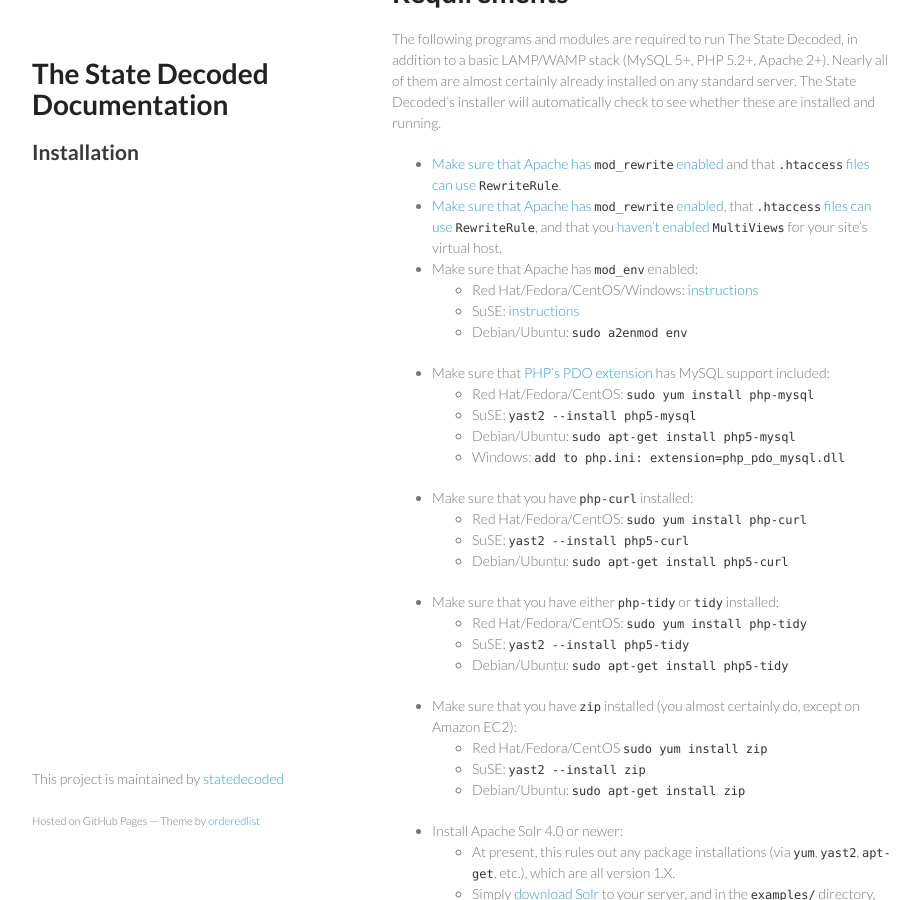
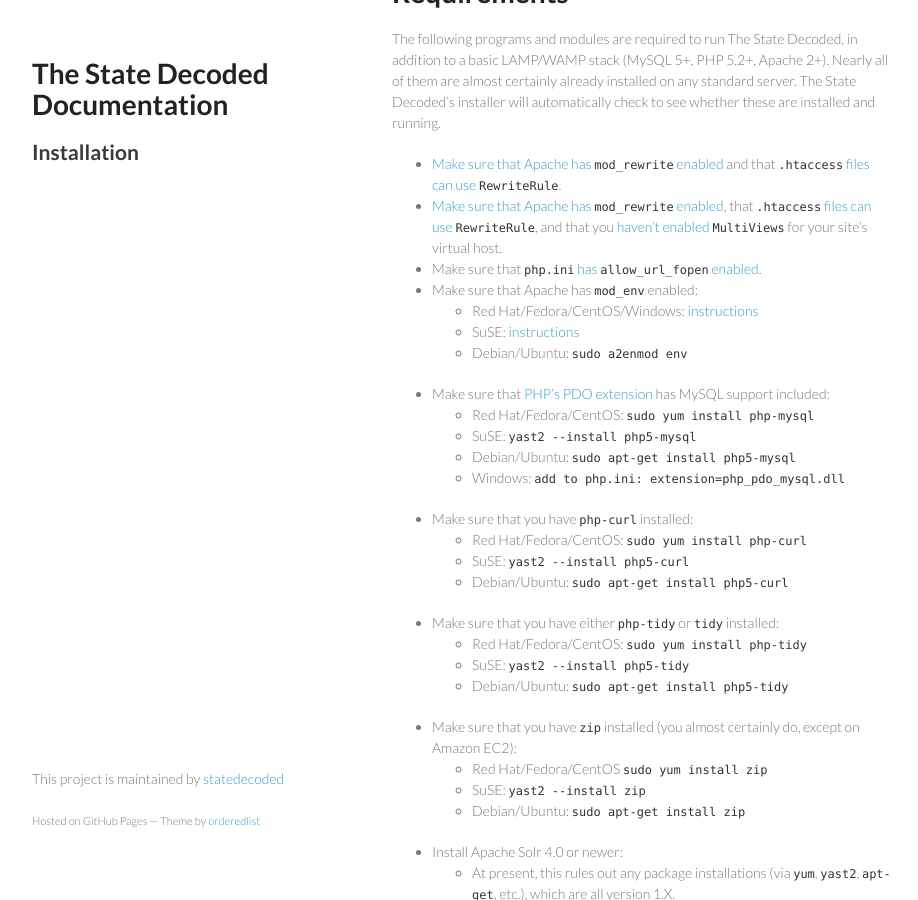
Before and after one commit to statedecoded/documentation, a Jekyll site: the page built from installation.md, in a window 1280 px wide and 900 px high, scrolled down 403 px. Shown: the whole window, without its empty margins (178-1096 px from the left). Built offline with Jekyll 4.4.1, drawn with Linux system fonts in a browser that asks for light colours.

Commit message:
allow_url_fopen must be enabled

```diff
--- a/installation.md
+++ b/installation.md
@@ -15,6 +15,7 @@
 
 * [Make sure that Apache has `mod_rewrite` enabled](http://stackoverflow.com/questions/9021425/how-to-check-if-mod-rewrite-is-enabled-in-php) and that [`.htaccess` files can use `RewriteRule`](https://help.ubuntu.com/community/EnablingUseOfApacheHtaccessFiles).
 * [Make sure that Apache has `mod_rewrite` enabled](http://stackoverflow.com/questions/9021425/how-to-check-if-mod-rewrite-is-enabled-in-php), that [`.htaccess` files can use `RewriteRule`](https://help.ubuntu.com/community/EnablingUseOfApacheHtaccessFiles), and that you [haven't enabled `MultiViews`](http://httpd.apache.org/docs/2.2/mod/mod_negotiation.html#multiviews) for your site’s virtual host.
+* Make sure that [`php.ini` has `allow_url_fopen` enabled](http://www.php.net/manual/en/filesystem.configuration.php#ini.allow-url-fopen).
 * Make sure that Apache has `mod_env` enabled:
 	* Red Hat/Fedora/CentOS/Windows: [instructions](http://serverfault.com/questions/56394/how-do-i-enable-apache-modules-from-the-command-line-in-redhat/56435#56435)
 	* SuSE: [instructions](http://johannesluderschmidt.de/lang/en-us/django-invalid-command-setenv-in-opensuse/291/)
```
